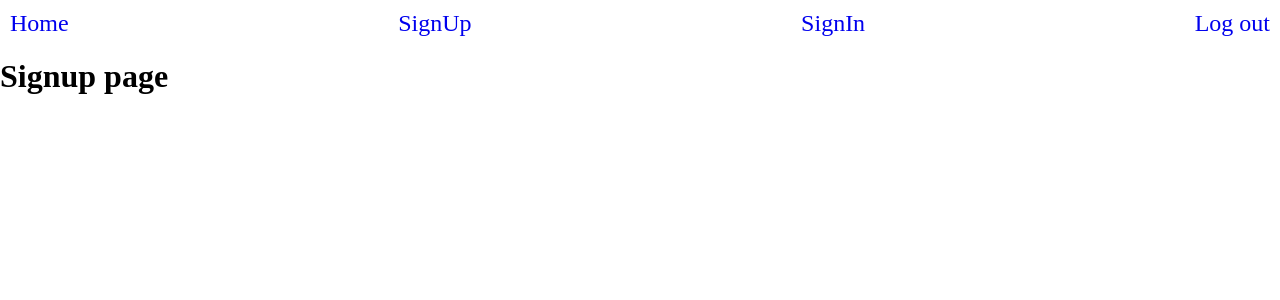
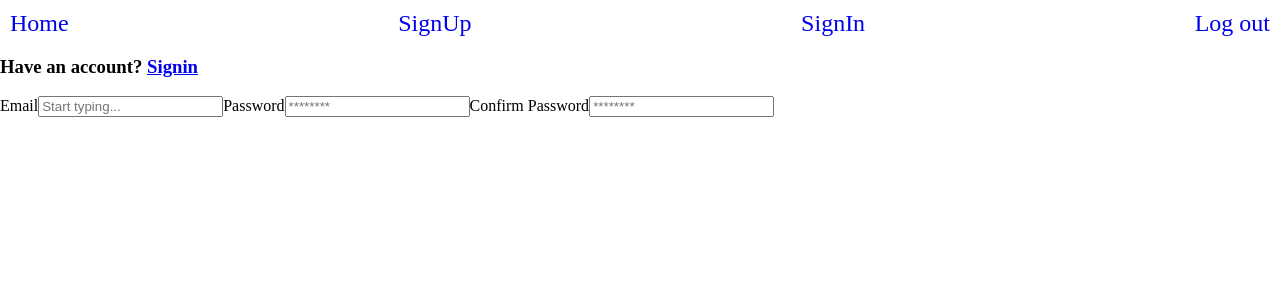
Before and after one commit to dimitri-edel/team-5, a React (Vite) app in the folder frontend/: page /signup in a window 1280 px wide. Shown: the top 300 px of the page. Built offline with nearby package versions, Linux system fonts and the light colour scheme.

Commit message:
Setup boiler code for signin,signupand logout

```diff
--- a/frontend/src/pages/Login.jsx
+++ b/frontend/src/pages/Login.jsx
@@ -1,10 +1,19 @@
 import PageNavigation from "./PageNavigation";
+import { Link } from "react-router-dom";
 
 export default function Login() {
     return (
         <div>
              <PageNavigation />
-            <h1>Login page</h1>
+             <form>
+                <h3>Have no account? <Link>Sign Up</Link></h3>
+
+                <label htmlFor="">Email</label>
+                <input type="text" placeholder="Start typing..." />
+                <label htmlFor="password">Password</label>
+                <input type="password" placeholder="********" />
+
+            </form>
         </div>
     )
 }
--- a/frontend/src/pages/Logout.jsx
+++ b/frontend/src/pages/Logout.jsx
@@ -4,7 +4,9 @@ export default function Logout() {
     return (
         <div>
              <PageNavigation />
-            <h1>Logout page</h1>
+            <h3>You sure you want to logout?</h3>
+            <button>Back</button>
+            <button>Confirm</button>
         </div>
     )
 }
--- a/frontend/src/pages/Signup.jsx
+++ b/frontend/src/pages/Signup.jsx
@@ -1,10 +1,22 @@
+import { Link } from "react-router-dom";
 import PageNavigation from "./PageNavigation";
 
 export default function Signup() {
     return (
         <div>
              <PageNavigation />
-            <h1>Signup page</h1>
+
+
+            <form>
+                <h3>Have an account? <Link>Signin</Link></h3>
+
+                <label htmlFor="">Email</label>
+                <input type="text" placeholder="Start typing..." />
+                <label htmlFor="password">Password</label>
+                <input type="password" placeholder="********" />
+                <label htmlFor="confirmPassword">Confirm Password</label>
+                <input type="password" placeholder="********" />
+            </form>
         </div>
     )
 }
```
